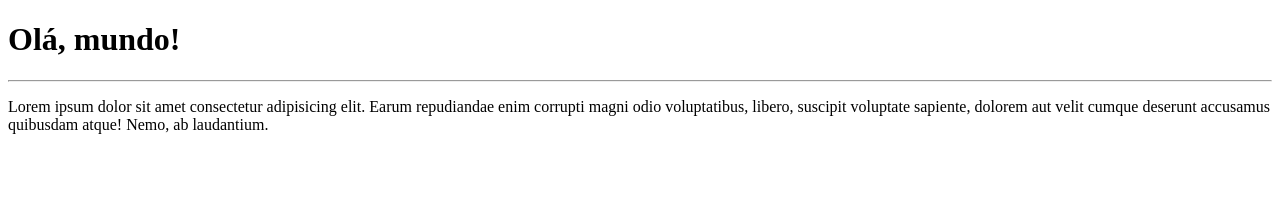
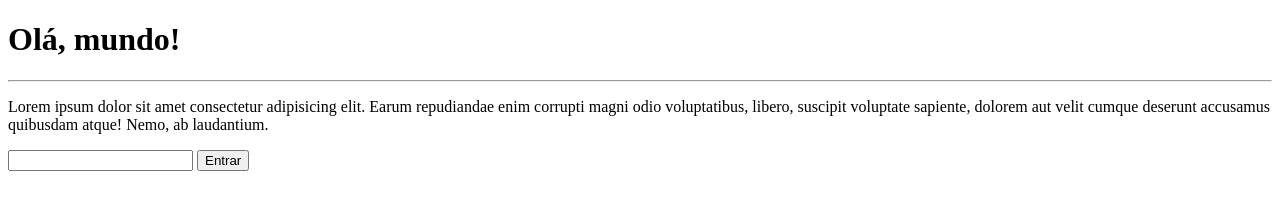
Before and after one commit to Rodrigobueno2/Ola-Mundo, a plain HTML site: page site-exemplo/index.html in a window 1280 px wide. Drawn offline with Linux system fonts and the light colour scheme.

Commit message:
campo texto e botão criado
Cadastro simples criado

```diff
--- a/site-exemplo/index.html
+++ b/site-exemplo/index.html
@@ -16,5 +16,7 @@
         cumque deserunt accusamus quibusdam atque! Nemo,
         ab laudantium.
     </p>
+    <input type="text" name="nome" id="nome">
+    <input type="button" id="cadastrar" value="Entrar">
 </body>
 </html>
```
